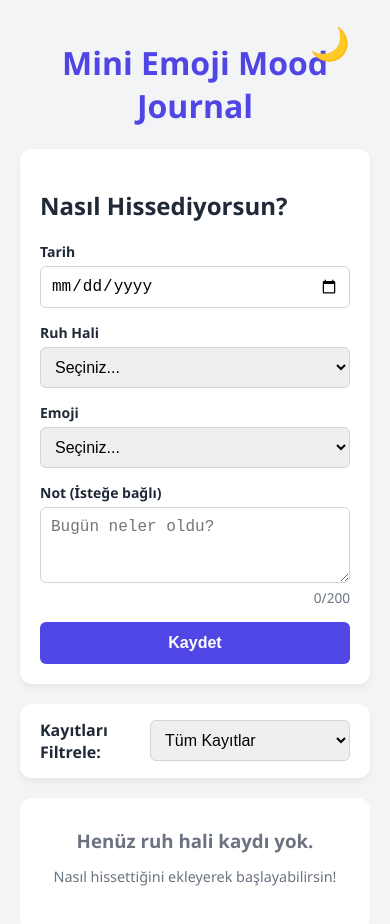
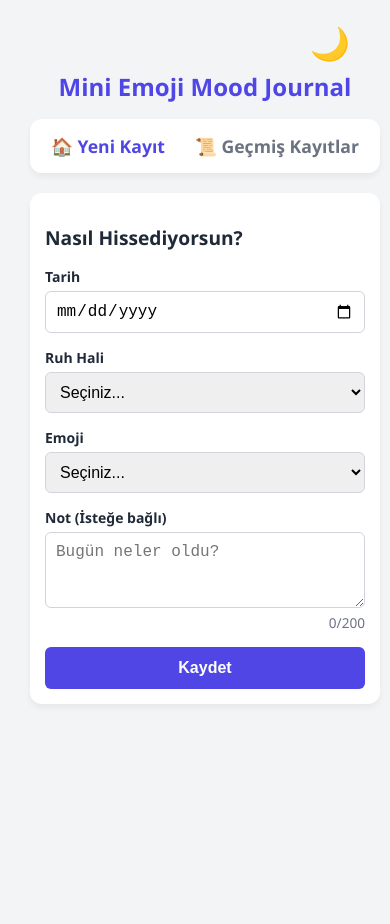
Before and after one commit to YunusBerkUysal/mini-emoji-mood-journal, a React (Vite) app: page / in a window 390 px wide. Shown: the top 924 px of the page. After the commit the page ends 844 px from the top, so only its background shows below. Built offline with nearby package versions, Linux system fonts and the light colour scheme.

Commit message:
feat: react-router-dom entegrasyonu, navbar ve mobil uyumluluk (responsive UI) eklendi

```diff
--- a/package.json
+++ b/package.json
@@ -11,7 +11,8 @@
   },
   "dependencies": {
     "react": "^19.2.7",
-    "react-dom": "^19.2.7"
+    "react-dom": "^19.2.7",
+    "react-router-dom": "^7.18.1"
   },
   "devDependencies": {
     "@eslint/js": "^10.0.1",
--- a/src/App.jsx
+++ b/src/App.jsx
@@ -1,8 +1,10 @@
 import { useState, useEffect } from 'react'
+import { BrowserRouter as Router, Routes, Route } from 'react-router-dom';
 import MoodForm from './components/MoodForm'
 import MoodList from './components/MoodList'
 import MoodStats from './components/MoodStats'
 import MoodFilter from './components/MoodFilter'
+import Navbar from './components/Navbar'
 
 function App() {
   const [moods, setMoods] = useState(() => {
@@ -44,8 +46,8 @@ function App() {
   const filteredMoods = filter === 'Tümü' ? moods : moods.filter(mood => mood.mood === filter);
 
   return (
+    <Router>
       <div className="container">
-
         <button
           className="theme-toggle"
           onClick={() => setIsDarkMode(!isDarkMode)}
@@ -54,14 +56,30 @@ function App() {
           {isDarkMode ? "☀️" : "🌙"}
         </button>
 
-      <h1>Mini Emoji Mood Journal</h1>
+        <h1 style={{ marginTop: '40px' }}>Mini Emoji Mood Journal</h1>
 
+        <Navbar />
+
+        <Routes>
+
+          <Route path="/" element={
+            <>
               <MoodStats moods={moods} />
               <MoodForm onAddMood={handleAddMood} />
+            </>
+          } />
+
+          <Route path="/history" element={
+            <>
               <MoodFilter currentFilter={filter} onFilterChange={setFilter} />
               <MoodList moods={filteredMoods} onDeleteMood={handleDeleteMood} />
+            </>
+          } />
+
+        </Routes>
 
       </div>
+    </Router>
   )
 }
 
--- /dev/null
+++ b/src/components/Navbar.jsx
@@ -0,0 +1,37 @@
+import { Link, useLocation } from 'react-router-dom';
+
+function Navbar() {
+  const location = useLocation();
+
+  return (
+    <nav className="card" style={{ display: 'flex', justifyContent: 'center', gap: '30px', padding: '15px', marginBottom: '20px' }}>
+
+      <Link
+        to="/"
+        style={{
+          textDecoration: 'none',
+          fontWeight: 'bold',
+          fontSize: '1.1rem',
+          color: location.pathname === '/' ? 'var(--primary-color)' : 'var(--text-muted)'
+        }}
+      >
+        🏠 Yeni Kayıt
+      </Link>
+
+      <Link
+        to="/history"
+        style={{
+          textDecoration: 'none',
+          fontWeight: 'bold',
+          fontSize: '1.1rem',
+          color: location.pathname === '/history' ? 'var(--primary-color)' : 'var(--text-muted)'
+        }}
+      >
+        📜 Geçmiş Kayıtlar
+      </Link>
+
+    </nav>
+  );
+}
+
+export default Navbar;
--- a/src/styles.css
+++ b/src/styles.css
@@ -110,3 +110,27 @@ body.dark-mode .stats-card {
   padding: 0;
   z-index: 1000;
 }
+
+@media screen and (max-width: 600px) {
+  .container {
+    padding: 10px;
+  }
+
+  .stats-card {
+    flex-direction: column;
+    gap: 15px;
+    padding: 15px;
+  }
+
+  .card {
+    padding: 15px;
+  }
+
+  h2 {
+    font-size: 1.2rem;
+  }
+
+  h1 {
+    font-size: 1.5rem;
+  }
+}
```
Also changed, not shown: 1 other file (tests, documents, lock files or other folders). Lines whose indentation alone changed are shown as unchanged.
